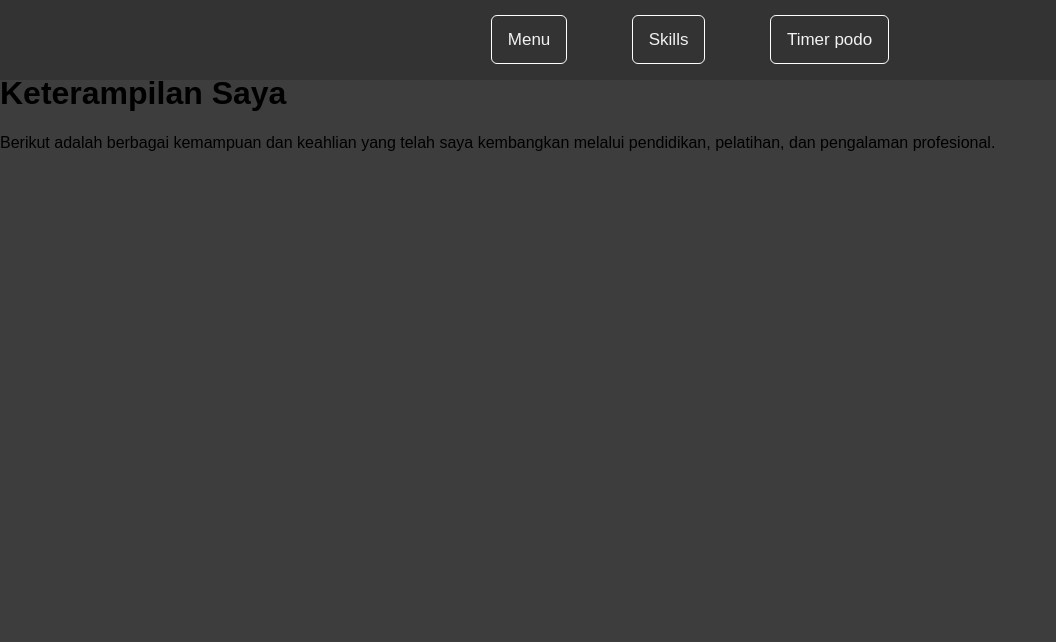
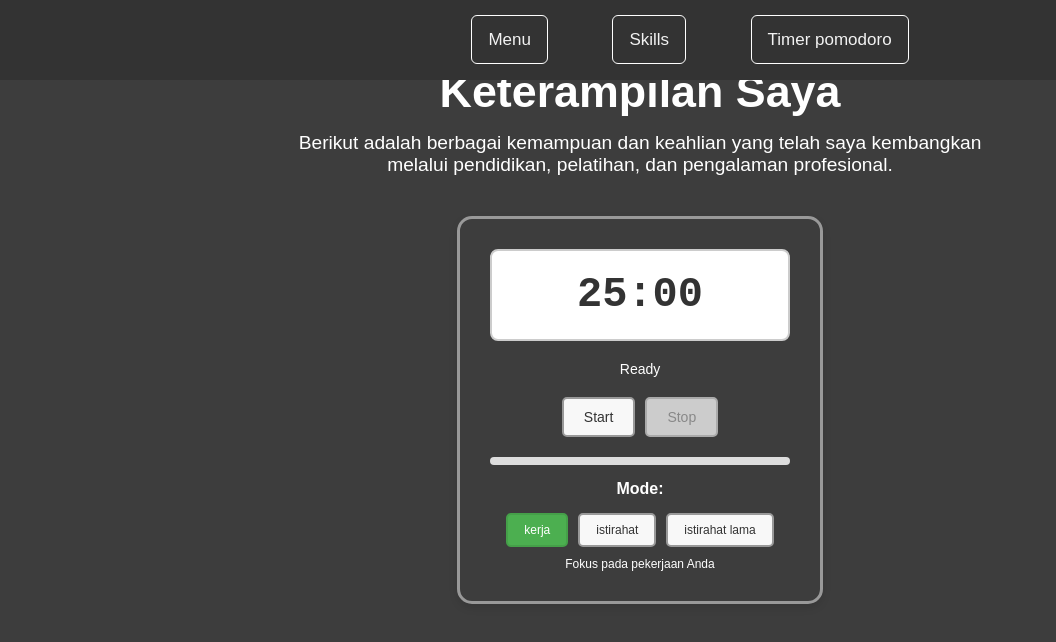
Before and after one commit to sheldens1/pic, a plain HTML site: page timer.html in a window 1280 px wide. Shown: the whole page, without its empty margins (0-1056 px from the left). Drawn offline with Linux system fonts and the light colour scheme.

Commit message:
update fitur baru

```diff
--- /dev/null
+++ b/script/script.js
@@ -0,0 +1,144 @@
+    let timeLeft = 25 * 60; // 25 minutes in seconds
+        let isActive = false;
+        let currentMode = 'kerja';
+        let timerInterval = null;
+        let totalTime = 25 * 60;
+
+        // Audio notification (using Web Audio API to create a simple beep)
+        function playNotification() {
+            const audioContext = new (window.AudioContext || window.webkitAudioContext)();
+            const oscillator = audioContext.createOscillator();
+            const gainNode = audioContext.createGain();
+
+            oscillator.connect(gainNode);
+            gainNode.connect(audioContext.destination);
+
+            oscillator.frequency.value = 800;
+            oscillator.type = 'square';
+            gainNode.gain.setValueAtTime(0.1, audioContext.currentTime);
+
+            oscillator.start();
+            oscillator.stop(audioContext.currentTime + 0.2);
+        }
+
+        function formatTime(seconds) {
+            const hours = Math.floor(seconds / 3600);
+            const mins = Math.floor((seconds % 3600) / 60);
+            const secs = seconds % 60;
+
+            if (hours > 0) {
+                return `${hours.toString().padStart(2, '0')}:${mins.toString().padStart(2, '0')}:${secs.toString().padStart(2, '0')}`;
+            } else {
+                return `${mins.toString().padStart(2, '0')}:${secs.toString().padStart(2, '0')}`;
+            }
+        }
+
+        function updateDisplay() {
+            document.getElementById('timerDisplay').textContent = formatTime(timeLeft);
+            document.getElementById('timerLabel').textContent = isActive ? 'Running...' : 'Ready';
+
+            // Update progress bar
+            const progress = ((totalTime - timeLeft) / totalTime) * 100;
+            document.getElementById('progressFill').style.width = progress + '%';
+
+            // Update status
+            if (currentMode === 'kerja') {
+                document.getElementById('statusText').textContent = 'Fokus pada pekerjaan Anda';
+            } else if (currentMode === 'istirahat') {
+                document.getElementById('statusText').textContent = 'Waktu istirahat - relaksasi';
+            } else if (currentMode === 'istirahat_lama') {
+                document.getElementById('statusText').textContent = '25 menit belajar 8 jam main game';
+            }
+        }
+
+        function startTimer() {
+            if (!isActive) {
+                isActive = true;
+                document.getElementById('startBtn').disabled = true;
+                document.getElementById('stopBtn').disabled = false;
+
+                timerInterval = setInterval(() => {
+                    timeLeft--;
+                    updateDisplay();
+
+                    if (timeLeft <= 0) {
+                        playNotification();
+                        stopTimer();
+
+                        // Auto switch mode
+                        if (currentMode === 'kerja') {
+                            setMode('istirahat');
+                            alert('Waktu kerja selesai! Waktunya istirahat 5 menit.');
+                        } else if (currentMode === 'istirahat') {
+                            setMode('kerja');
+                            alert('Waktu istirahat selesai! Kembali ke kerja 25 menit.');
+                        } else if (currentMode === 'istirahat_lama') {
+                            setMode('kerja');
+                            alert('Istirahat panjang selesai! Waktunya kembali bekerja.');
+                        }
+                    }
+                }, 1000);
+            }
+        }
+
+        function stopTimer() {
+            isActive = false;
+            clearInterval(timerInterval);
+            document.getElementById('startBtn').disabled = false;
+            document.getElementById('stopBtn').disabled = true;
+            updateDisplay();
+        }
+
+        function setMode(mode) {
+            stopTimer();
+            currentMode = mode;
+
+            // Update button states
+            document.getElementById('kerjaBtn').classList.remove('active');
+            document.getElementById('istirahatBtn').classList.remove('active');
+            document.getElementById('istirahatLamaBtn').classList.remove('active');
+            document.getElementById(mode === 'istirahat_lama' ? 'istirahatLamaBtn' : mode + 'Btn').classList.add('active');
+
+            // Set time based on mode
+            if (mode === 'kerja') {
+                timeLeft = 25 * 60; // 25 minutes
+                totalTime = 25 * 60;
+            } else if (mode === 'istirahat') {
+                timeLeft = 5 * 60; // 5 minutes
+                totalTime = 5 * 60;
+            } else if (mode === 'istirahat_lama') {
+                timeLeft = 8 * 60 * 60; // 8 hours
+                totalTime = 8 * 60 * 60;
+            }
+
+            updateDisplay();
+        }
+
+        function resetTimer() {
+            stopTimer();
+            setMode(currentMode);
+        }
+
+        // Initialize
+        document.addEventListener('DOMContentLoaded', function() {
+            updateDisplay();
+            document.getElementById('stopBtn').disabled = true;
+
+            // Add keyboard shortcuts
+            document.addEventListener('keydown', function(e) {
+                if (e.code === 'Space') {
+                    e.preventDefault();
+                    if (isActive) {
+                        stopTimer();
+                    } else {
+                        startTimer();
+                    }
+                }
+                if (e.key === 'r' || e.key === 'R') {
+                    resetTimer();
+                }
+            });
+        });
+
+        // Add double-click to reset
+        document.getElementById('timerDisplay').addEventListener('dblclick', resetTimer);
--- a/style/timer.css
+++ b/style/timer.css
@@ -1,8 +1,15 @@
 body {
     background-color: rgb(61, 61, 61);
     font-family: Arial, sans-serif;
-      margin: 0;
-      padding: 0;
+    margin: 0;
+    padding: 0;
+
+    /* Biar timer ketengah */
+    display: flex;
+    justify-content: center;
+    align-items: center;
+    min-height: 80vh;   /* penuh tinggi layar */
+    flex-direction: column; /* biar navbar tetap di atas */
 }
  /* ============= */
  /* NAVBAR */
@@ -50,7 +57,158 @@ body {
       box-shadow: 0 0 15px #ff9800;
     }
 
-        @keyframes fadeInUp {
+    .header {
+            text-align: center;
+            margin-bottom: 40px;
+            padding: 0 20px;
+        }
+
+        .header h1 {
+            font-size: 2.8rem;
+            margin-bottom: 15px;
+            background: linear-gradient(45deg, var(--primary-color), var(--secondary-color));
+            -webkit-background-clip: text;
+            background-clip: text;
+            color: white;
+            display: inline-block;
+            opacity: 0;
+            animation: fadeIn 1s forwards 0.5s;
+        }
+
+        .header p {
+            font-size: 1.2rem;
+            color: white;
+            max-width: 700px;
+            margin: 0 auto;
+            opacity: 0;
+            animation: fadeIn 1s forwards 0.8s;
+        }
+
+        .timer-container {
+            background-color: rgb(61, 61, 61);
+            border: 3px solid #999;
+            border-radius: 15px;
+            padding: 30px;
+            width: 300px;
+            text-align: center;
+            box-shadow: 0 4px 8px rgba(0,0,0,0.1);
+            position: relative;
+            z-index: 1000;
+        }
+
+        .timer-display {
+            font-size: 42px;
+            font-weight: bold;
+            color: #333;
+            margin-bottom: 10px;
+            font-family: 'Courier New', monospace;
+            background-color: #fff;
+            border: 2px solid #ccc;
+            border-radius: 8px;
+            padding: 20px;
+            margin-bottom: 20px;
+        }
+
+        .timer-label {
+            font-size: 14px;
+            color: #ffffff;
+            margin-bottom: 20px;
+        }
+
+        .control-buttons {
+            display: flex;
+            justify-content: center;
+            gap: 10px;
+            margin-bottom: 20px;
+        }
+
+        .btn {
+            padding: 10px 20px;
+            border: 2px solid #999;
+            border-radius: 5px;
+            background-color: #f8f8f8;
+            cursor: pointer;
+            font-size: 14px;
+            color: #333;
+            transition: all 0.2s;
+        }
+
+        .btn:hover {
+            background-color: #e0e0e0;
+            border-color: #777;
+        }
+
+        .btn:active {
+            background-color: #d0d0d0;
+            transform: translateY(1px);
+        }
+
+        .btn:disabled {
+            background-color: #ccc;
+            border-color: #aaa;
+            color: #888;
+            cursor: not-allowed;
+            transform: none;
+        }
+
+        .mode-label {
+            font-size: 16px;
+            font-weight: bold;
+            margin-bottom: 15px;
+            color: #ffffff;
+        }
+
+        .mode-buttons {
+            display: flex;
+            justify-content: center;
+            gap: 10px;
+        }
+
+        .mode-btn {
+            padding: 8px 16px;
+            border: 2px solid #999;
+            border-radius: 5px;
+            background-color: #f8f8f8;
+            cursor: pointer;
+            font-size: 12px;
+            color: #333;
+            transition: all 0.2s;
+        }
+
+        .mode-btn:hover {
+            background-color: #e0e0e0;
+            border-color: #777;
+        }
+
+        .mode-btn.active {
+            background-color: #4CAF50;
+            border-color: #45a049;
+            color: white;
+        }
+
+        .status-text {
+            font-size: 12px;
+            color: #ffffff;
+            margin-top: 10px;
+        }
+
+        .progress-bar {
+            width: 100%;
+            height: 8px;
+            background-color: #ddd;
+            border-radius: 4px;
+            margin: 15px 0;
+            overflow: hidden;
+        }
+
+        .progress-fill {
+            height: 100%;
+            background-color: #4CAF50;
+            border-radius: 4px;
+            transition: width 1s linear;
+        }
+
+    @keyframes fadeInUp {
   from {
     opacity: 0;
     transform: translateY(30px);
@@ -60,3 +218,32 @@ body {
     transform: translateY(0);
   }
 }
+
+      @keyframes fadeIn {
+            from {
+                opacity: 0;
+            }
+            to {
+                opacity: 1;
+            }
+        }
+
+                @media (max-width: 768px) {
+            .navbar {
+                height: 70px;
+                gap: 15px;
+            }
+
+            .navbar a {
+                padding: 8px 16px;
+                font-size: 14px;
+            }
+
+            .header h1 {
+                font-size: 2.2rem;
+            }
+
+            .header p {
+                font-size: 1rem;
+            }
+          }
--- a/timer.html
+++ b/timer.html
@@ -11,19 +11,39 @@
         <ul>
             <a class="active" href="index.html">Menu</a>
             <a href="skills.html">Skills</a>
-            <a href="timer.html">Timer podo</a>
+            <a href="timer.html">Timer pomodoro</a>
         </ul>
         </div>
-
-<br>
-<br>
-<br>
-
 
            <div class="header">
         <h1>Keterampilan Saya</h1>
         <p>Berikut adalah berbagai kemampuan dan keahlian yang telah saya kembangkan melalui pendidikan, pelatihan, dan pengalaman profesional.</p>
     </div>
 
+    <div class="timer-container">
+        <div class="timer-display" id="timerDisplay">25:00</div>
+        <div class="timer-label" id="timerLabel">text</div>
+
+        <div class="control-buttons">
+            <button class="btn" id="startBtn" onclick="startTimer()">Start</button>
+            <button class="btn" id="stopBtn" onclick="stopTimer()">Stop</button>
+        </div>
+
+        <div class="progress-bar">
+            <div class="progress-fill" id="progressFill"></div>
+        </div>
+
+        <div class="mode-label">Mode:</div>
+        <div class="mode-buttons">
+            <button class="mode-btn active" id="kerjaBtn" onclick="setMode('kerja')">kerja</button>
+            <button class="mode-btn" id="istirahatBtn" onclick="setMode('istirahat')">istirahat</button>
+            <button class="mode-btn" id="istirahatLamaBtn" onclick="setMode('istirahat_lama')">istirahat lama</button>
+        </div>
+
+        <div class="status-text" id="statusText">text</div>
+    </div>
+
+
 </body>
+<script src="script/script.js"></script>
 </html>
```
